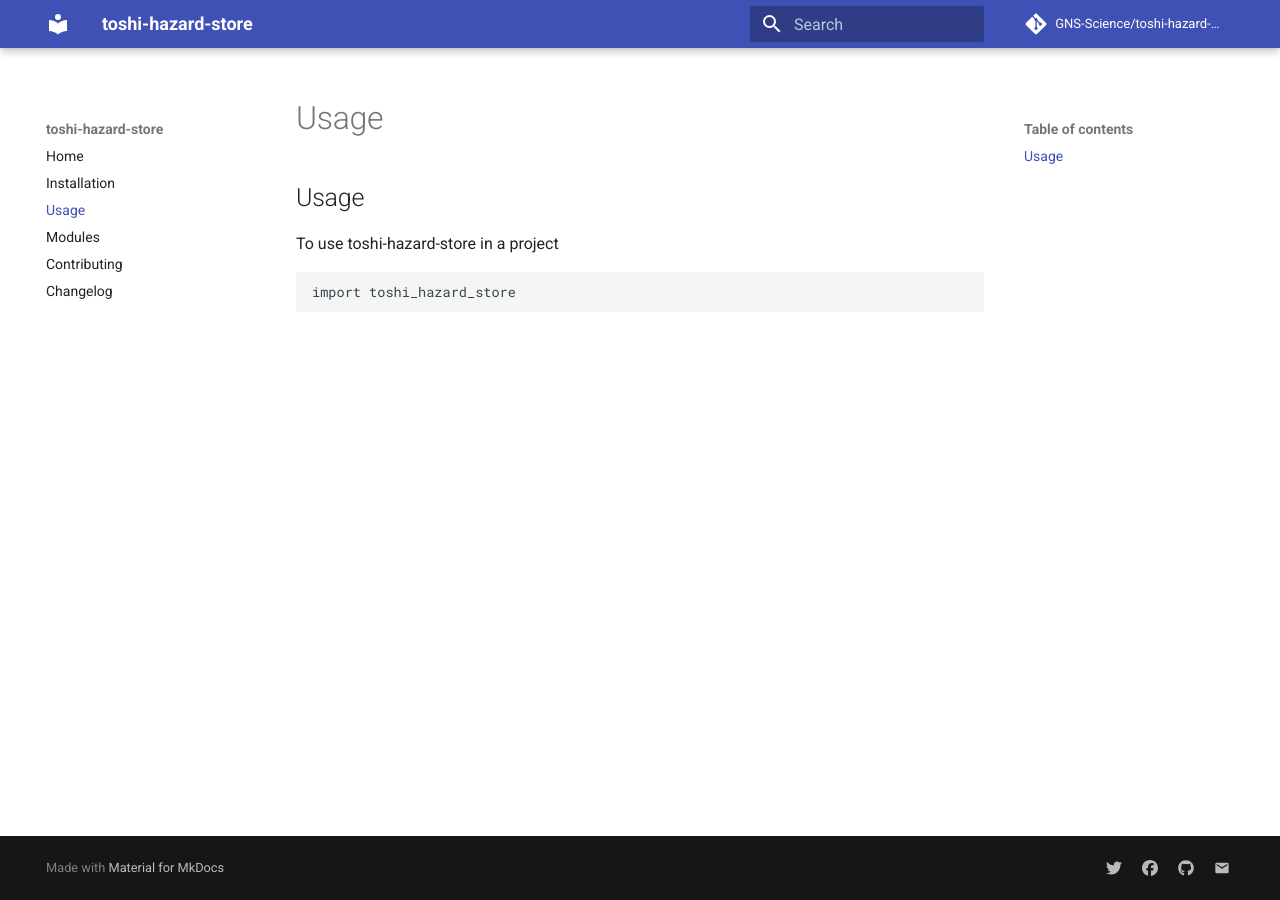
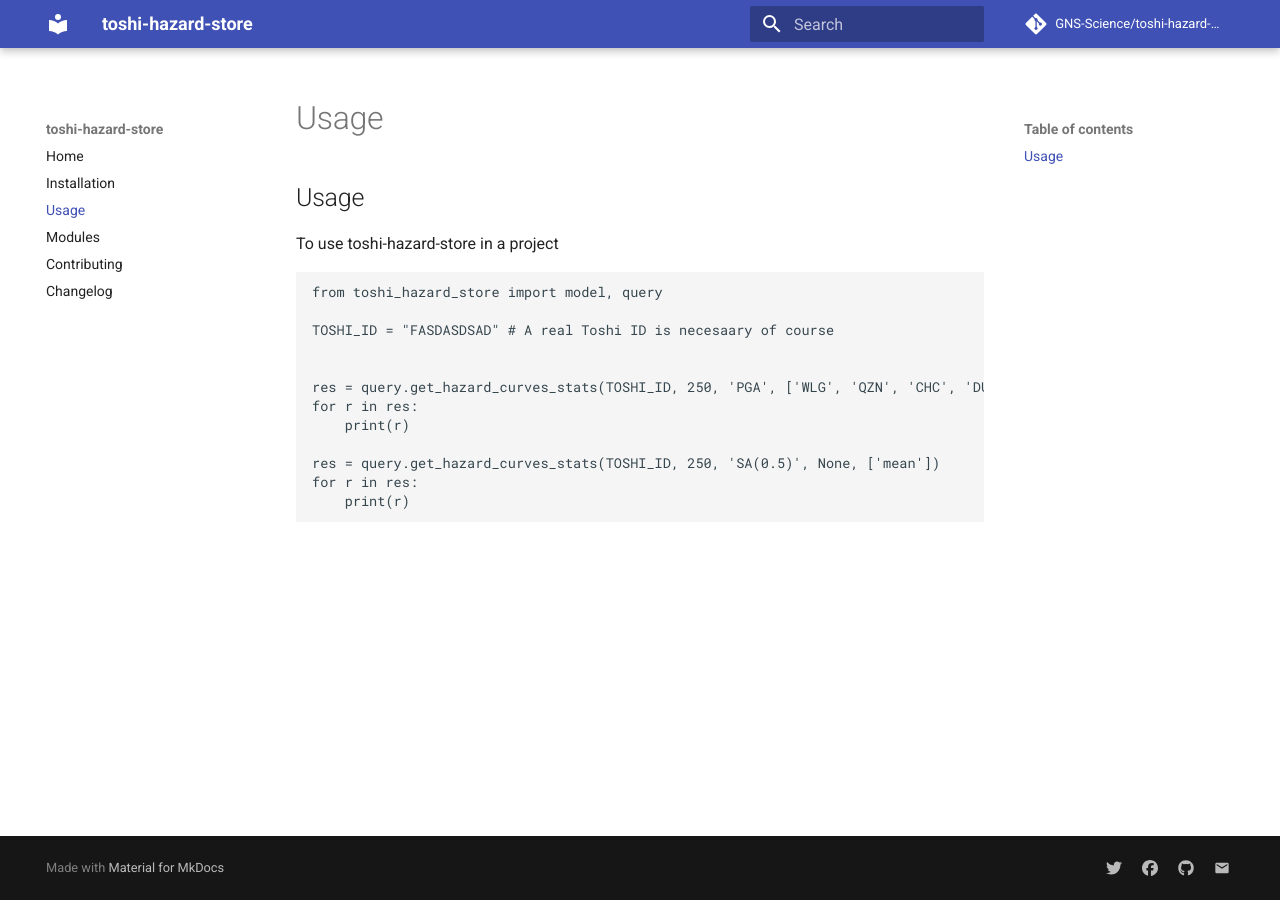
Before and after one commit to ucgmsim/toshi-hazard-store, an MkDocs documentation site: the page built from docs/usage.md, in a window 1280 px wide. Built offline with MkDocs 1.6.1 and Material for MkDocs 9.7.7, drawn with Linux system fonts in a browser that asks for light colours; comment, search, counter and statistics services are not loaded.

Commit message:
update usage

````diff
--- a/docs/usage.md
+++ b/docs/usage.md
@@ -3,5 +3,18 @@
 To use toshi-hazard-store in a project
 
 ```
-import toshi_hazard_store
+
+from toshi_hazard_store import model, query
+
+TOSHI_ID = "FASDASDSAD" # A real Toshi ID is necesaary of course
+
+
+res = query.get_hazard_curves_stats(TOSHI_ID, 250, 'PGA', ['WLG', 'QZN', 'CHC', 'DUD'], ['mean'])
+for r in res:
+	print(r)
+
+res = query.get_hazard_curves_stats(TOSHI_ID, 250, 'SA(0.5)', None, ['mean'])
+for r in res:
+    print(r)
+
 ```
````
